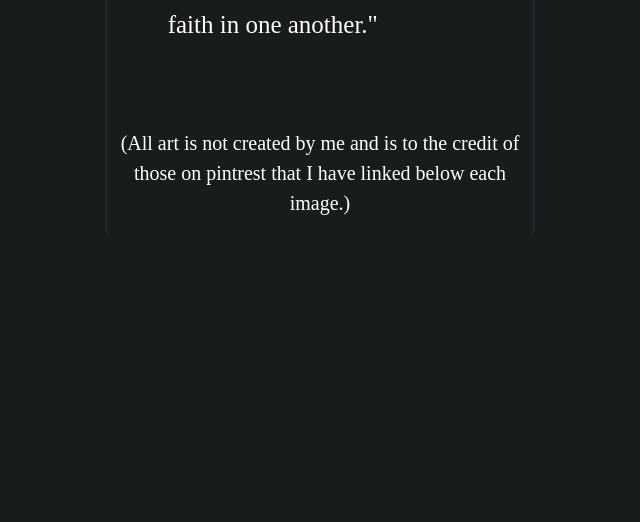
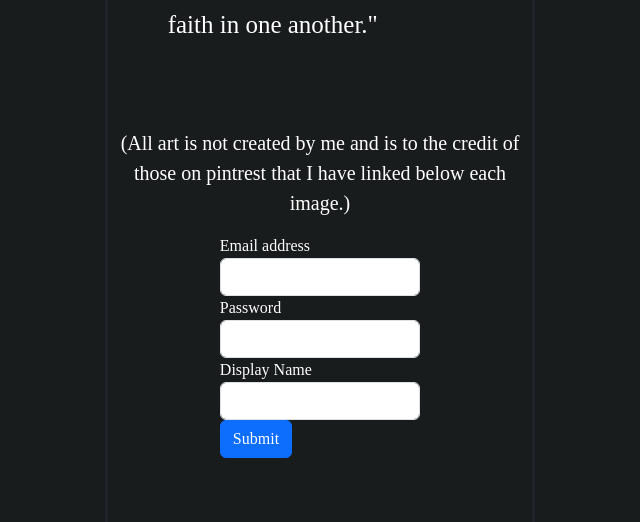
Before and after one commit to boothe0/Disco-Elysium, a Flask app: page / in a window 1280 px wide. Shown: the part 2001-2523 px from the top of the page, without its empty margins (320-960 px from the left). Before the commit the page ends 2216 px from the top, so only its background shows below. Run offline with Flask 3, Linux system fonts and the light colour scheme; some web fonts are replaced.

Commit message:
Added dynamic login

```diff
--- a/templates/index.html
+++ b/templates/index.html
@@ -1,4 +1,15 @@
-{%extends "base.html"%} {%block homepage%}
+{%extends "base.html"%} {%block homepage%} {%if user_logged_in%}
+
+<script>
+  console.log("logged in ");
+  document.addEventListener("DOMContentLoaded", function () {
+    form = document.getElementById("form-display");
+    form.classList.add("d-none");
+  });
+</script>
+
+{%endif%}
+
 <div class="text-center pt-3">
   <div class="d-flex mobile-about-section">
     <div class="about-me-section p-2 d-flex flex-column">
@@ -62,7 +73,9 @@
 
     <div class="col-sm drop-from-top">
       <div id="central-info">
-        <p class="fs-2 text-center text-white">Welcome!</p>
+        <p class="fs-2 text-center text-white">
+          Welcome! {%if user%} {{user.display_name}} {%endif%}
+        </p>
         <p class="text-white text-center pt-5">
           A fan page for disco elysium to showcase artwork, blog posts, and have
           a hub for all things Disco Elysium.
@@ -95,6 +108,42 @@
           (All art is not created by me and is to the credit of those on
           pintrest that I have linked below each image.)
         </p>
+        <form method="post" class="pb-5" id="form-display">
+          <div class="form-group w-50 mx-auto">
+            <label for="exampleInputEmail1" class="text-white"
+              >Email address</label
+            >
+            <input
+              type="email"
+              class="form-control email-input"
+              id="exampleInputEmail1"
+              name="email"
+              aria-describedby="emailHelp"
+              required
+            />
+
+            <label for="exampleInputPassword1" class="text-white"
+              >Password</label
+            >
+            <input
+              type="password"
+              name="password"
+              class="form-control password-input"
+              id="exampleInputPassword1"
+              required
+            />
+            <label class="text-white">Display Name</label>
+            <input
+              type="display_name"
+              name="display_name"
+              class="form-control password-input"
+              required
+            />
+            <button type="submit" class="submit-button btn btn-primary">
+              Submit
+            </button>
+          </div>
+        </form>
       </div>
     </div>
     <div class="col-sm">
```
Also changed, not shown: flask/main.py (+7 -4 lines), templates/blog_signup.html (+7 -0 lines), flask/instance/db.sqlite3.
